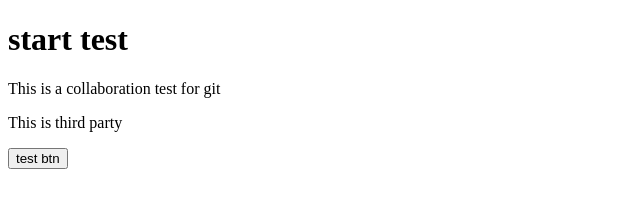
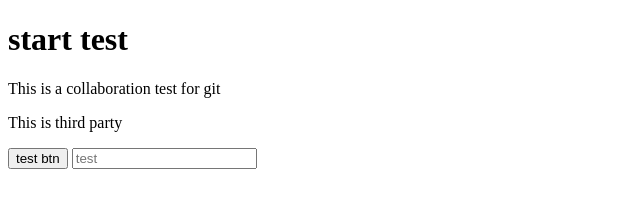
Before and after one commit to jpCheon/gitTest, a plain HTML site: page index.html in a window 1280 px wide. Shown: the whole page, without its empty margins (0-640 px from the left). Drawn offline with Linux system fonts and the light colour scheme.

Commit message:
wife test

```diff
--- a/index.html
+++ b/index.html
@@ -10,5 +10,6 @@
     <p>This is a collaboration test for git</p>
     <p>This is third party</p>
     <button>test btn</button>
+    <input type="text" placeholder="test">
 </body>
 </html>
```
